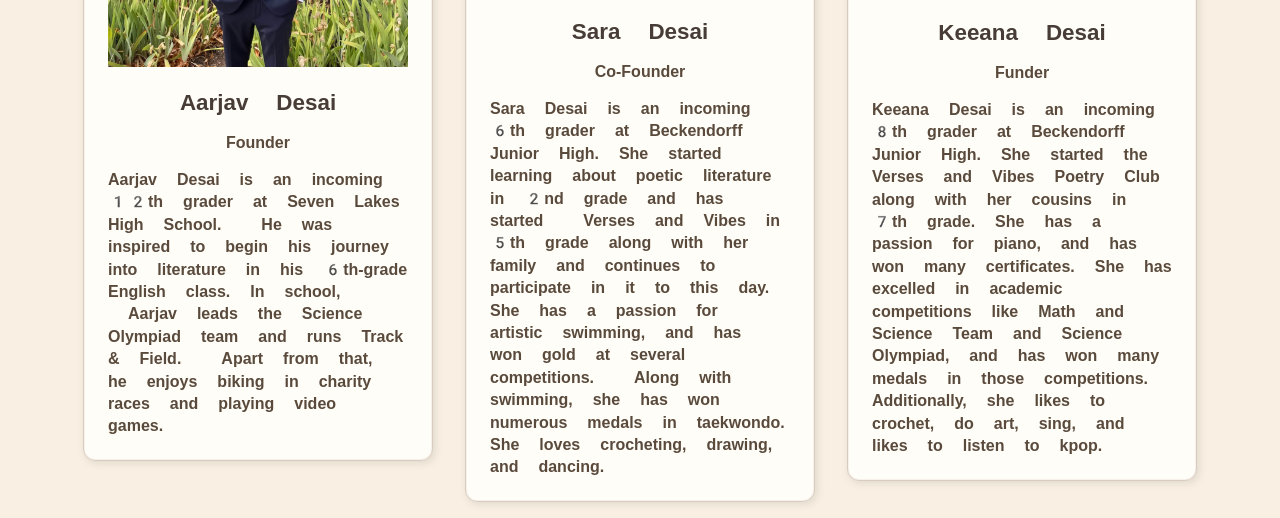
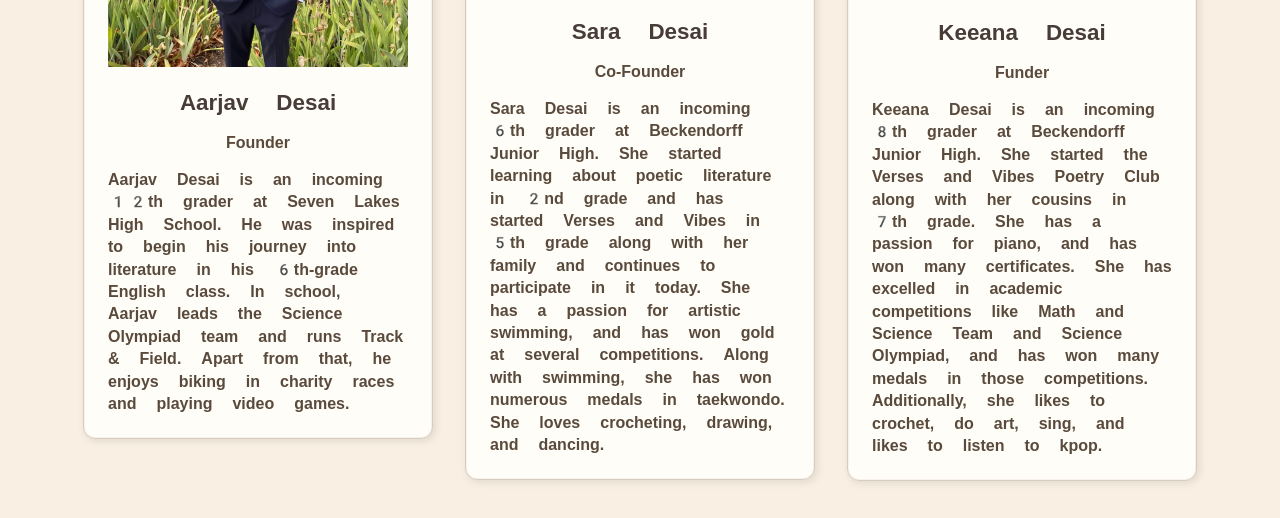
Before and after one commit to rahulanandcs/Verses-Vibes, a plain HTML site: page aboutus.html in a window 1280 px wide. Shown: the part 1056-1574 px from the top of the page. After the commit the page ends 1553 px from the top, so only its background shows below. Drawn offline with Linux system fonts and the light colour scheme; a web font is replaced by a local one.

Commit message:
Update aboutus.html
Change emoji compatibility and card length.

```diff
--- a/aboutus.html
+++ b/aboutus.html
@@ -4,6 +4,7 @@
         <title>Verses & Vibes</title>
         <meta name="viewport" content="width=device-width, initial-scale=1" />
         <meta name="mobile-web-app-capable" content="yes">
+        <meta charset="UTF-8">
         <link rel="icon"  href="images/squareSimpleClipArtVersesAndVibesIcon.png">
         <link rel="stylesheet" href="style2.css">
         <script src="https://kit.fontawesome.com/c453ab086d.js" crossorigin="anonymous"></script>
@@ -59,7 +60,7 @@
                         </div>
                         <h3>Aarjav Desai</h3>
                         <p class="title">Founder</p>
-                        <p>Aarjav Desai is an incoming 12th grader at Seven Lakes High School. &nbsp;He was inspired to begin his journey into literature in his 6th-grade English class. In school, &nbsp;Aarjav leads the Science Olympiad team and runs Track & Field. &nbsp;Apart from that, he enjoys biking in charity races and playing video games.</p>
+                        <p>Aarjav Desai is an incoming 12th grader at Seven Lakes High School. He was inspired to begin his journey into literature in his 6th-grade English class. In school, Aarjav leads the Science Olympiad team and runs Track & Field. Apart from that, he enjoys biking in charity races and playing video games.</p>
                     </div>
                 </div>
 
@@ -68,7 +69,7 @@
                         <img src="images/sara1.jpeg" class="saraImg">
                         <h3>Sara Desai</h3>
                         <p class="title">Co-Founder</p>
-                        <p>Sara Desai is an incoming 6th grader at Beckendorff Junior High. She started learning about poetic literature in 2nd grade and has started &nbsp;Verses and Vibes in 5th grade along with her family and continues to participate in it to this day. She has a passion for artistic swimming, and has won gold at several competitions. &nbsp;Along with swimming, she has won numerous medals in taekwondo. She loves crocheting, drawing, and dancing.</p>
+                        <p>Sara Desai is an incoming 6th grader at Beckendorff Junior High. She started learning about poetic literature in 2nd grade and has started Verses and Vibes in 5th grade along with her family and continues to participate in it today. She has a passion for artistic swimming, and has won gold at several competitions. Along with swimming, she has won numerous medals in taekwondo. She loves crocheting, drawing, and dancing.</p>
                     </div>
                 </div>
 
```
